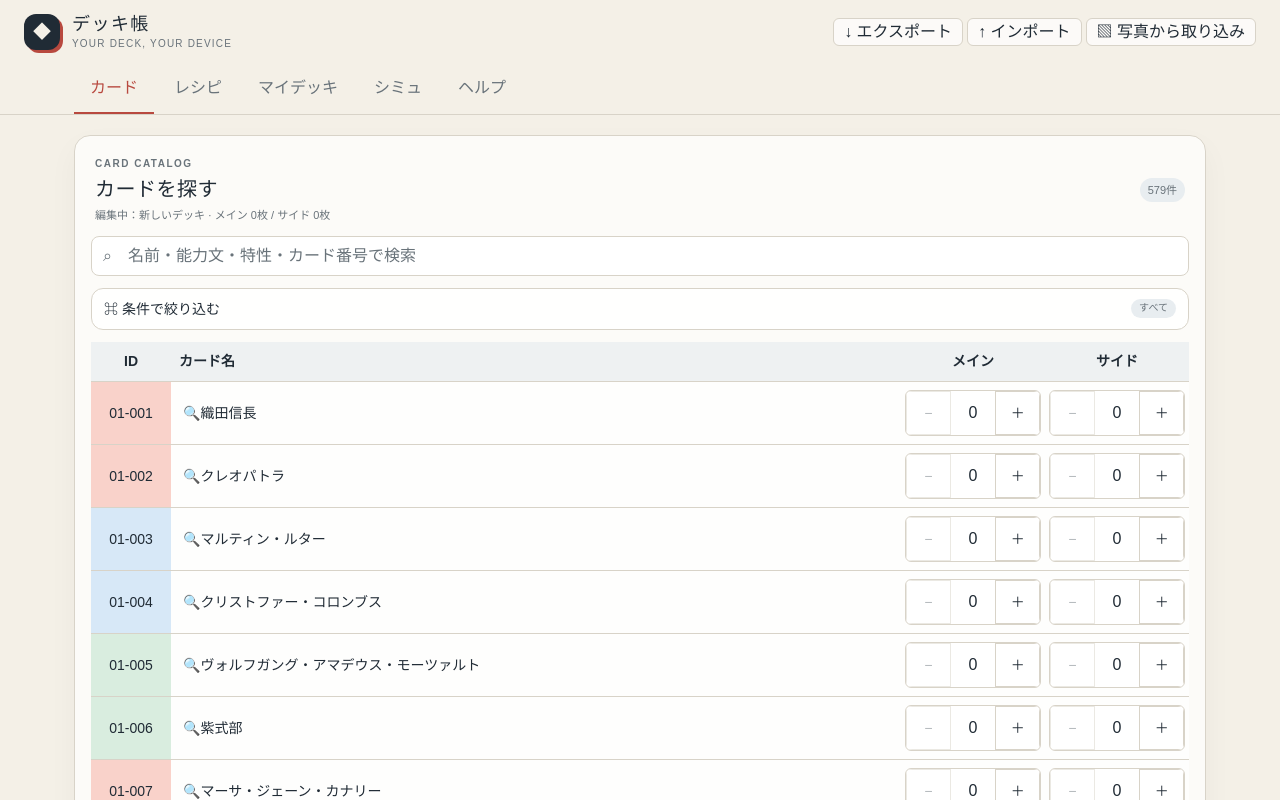
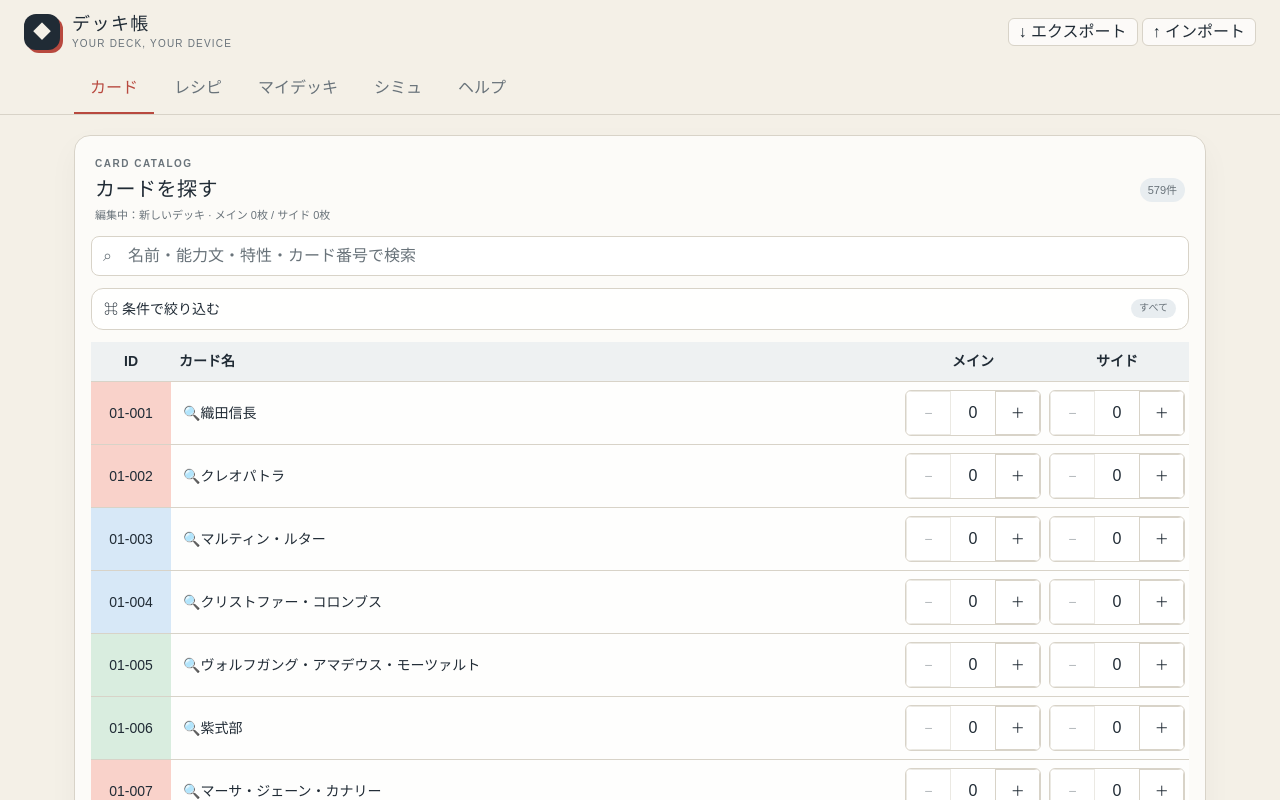
Before and after one commit to notohisa/ijinden-deckbook, a React (Vite) app: page / in a window 1280 px wide. Shown: the top 800 px of the page. Built offline with nearby package versions, Linux system fonts and the light colour scheme.

Commit message:
Pause photo import and make text import easier to find

```diff
--- a/app/page.tsx
+++ b/app/page.tsx
@@ -20,7 +20,6 @@ import { ImportDeckDialog } from '@/components/import-deck-dialog';
 import { DeckImportSourceDialog } from '@/components/deck-import-source-dialog';
 import { IncomingDeckShare } from '@/components/incoming-deck-share';
 import { MyDecks } from '@/components/my-decks';
-import { PhotoImportDialog } from '@/components/photo-import-dialog';
 import { Button } from '@/components/ui/button';
 import { applyCardCatalogCorrections } from '@/lib/card-catalog-corrections';
 import { applyEffectProcessTags } from '@/lib/card-effect-processes';
@@ -78,7 +77,6 @@ export default function Home() {
   const [toast, setToast] = useState<string | null>(null);
   const [pendingImport, setPendingImport] =
     useState<DeckImportParseResult | null>(null);
-  const [photoImportOpen, setPhotoImportOpen] = useState(false);
   const [importSourceOpen, setImportSourceOpen] = useState(false);
   const importFileInputRef = useRef<HTMLInputElement>(null);
   const noticeTimerRef = useRef<number | null>(null);
@@ -413,21 +411,7 @@ export default function Home() {
               aria-label="マイデッキをインポート"
               disabled={archiveLoad?.status !== 'ready'}
             >
-              <span className="min-[420px]:hidden">↑</span>
-              <span className="hidden min-[420px]:inline">↑ インポート</span>
-            </Button>
-            <Button
-              variant="outline"
-              size="sm"
-              className="border-[var(--line)] bg-white/70 max-[419px]:px-1.5"
-              onClick={() => setPhotoImportOpen(true)}
-              aria-label="写真からデッキを取り込む"
-              disabled={archiveLoad?.status !== 'ready'}
-            >
-              <span className="min-[560px]:hidden">▧ 写真</span>
-              <span className="hidden min-[560px]:inline">
-                ▧ 写真から取り込み
-              </span>
+              ↑ インポート
             </Button>
           </div>
         </div>
@@ -609,16 +593,6 @@ export default function Home() {
             setPendingImport(
               parseDeckTextImport(source, cards, name, selections),
             )
-          }
-        />
-      )}
-      {photoImportOpen && (
-        <PhotoImportDialog
-          open
-          cards={cards}
-          onOpenChange={setPhotoImportOpen}
-          onImport={(deck) =>
-            setPendingImport({ decks: [deck], invalidDecks: [], totalCount: 1 })
           }
         />
       )}
@@ -881,7 +855,7 @@ function Help() {
               データを復元する・別の端末に移す（インポート）
             </h3>
             <p className="text-[var(--muted)]">
-              画面上の「インポート」から保存しておいたファイルを選ぶと、以前のデッキを読み込めます。
+              画面上の「インポート」→「JSONファイルを選ぶ」から保存しておいたファイルを選ぶと、以前のデッキを読み込めます。
             </p>
             <p className="text-[var(--muted)]">
               必要なデッキだけを選んで取り込むことも、まとめて取り込むこともできます。
@@ -889,6 +863,22 @@ function Help() {
             <p className="rounded-lg bg-[var(--soft)] px-3 py-2 text-xs leading-6 text-[var(--muted)]">
               ※
               すでに同じ名前のデッキがある場合は、そのデッキが更新されます。インポート前の確認画面で「新規」または「更新」と表示されるので、内容を確認してから取り込んでください。
+            </p>
+          </div>
+          <div className="space-y-2">
+            <h3 className="font-medium text-[var(--ink)]">
+              元サイトからテキストで移行する
+            </h3>
+            <ol className="list-decimal space-y-1 pl-5 text-[var(--muted)] marker:font-medium marker:text-[var(--red)]">
+              <li>元サイトのレシピで「テキストデータをコピー」を押す</li>
+              <li>
+                このデッキ帳の「インポート」を開き、「コピーしたテキスト」に貼り付ける
+              </li>
+              <li>必要ならデッキ名を入力し、「内容を確認する」を押す</li>
+              <li>枚数を確認して「1件をインポート」を押す</li>
+            </ol>
+            <p className="text-[var(--muted)]">
+              メインデッキとサイドデッキの見出しを含めて、1デッキ分ずつ貼り付けてください。
             </p>
           </div>
           <div className="space-y-2">
@@ -932,7 +922,7 @@ function Help() {
                 インポートができない
               </strong>
               <p>
-                このデッキ帳からエクスポートしたJSONファイルを選んでいるか確認してください。
+                ファイルの場合は、このデッキ帳からエクスポートしたJSONファイルを選んでください。テキストの場合は、メインデッキ・サイドデッキの見出しを含む全体を貼り付け、表示されたエラーの行や枚数を確認してください。
               </p>
             </li>
             <li>
```
Also changed, not shown: 1 other file (tests, documents, lock files or other folders).
